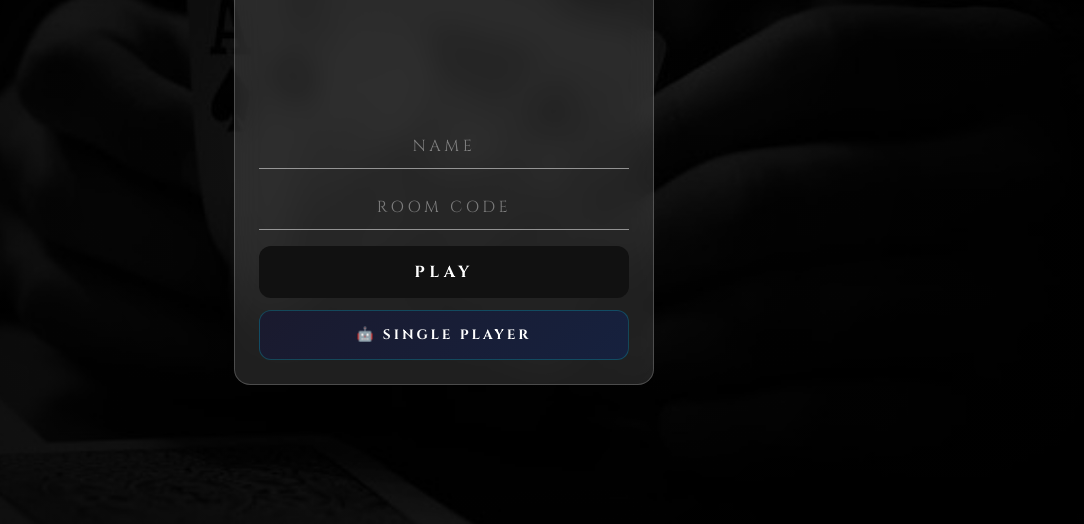
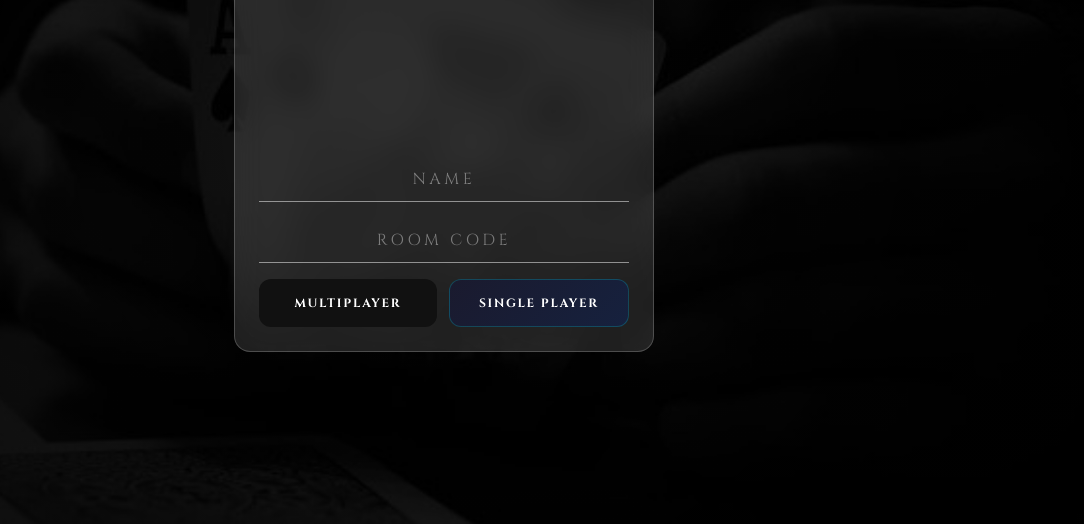
Before and after one commit to harshath-mohomed/OMI-, a website with bundled scripts: page public/index.html in a window 1280 px wide. Shown: the part 276-800 px from the top of the page, without its empty margins (196-1280 px from the left). Built offline with nearby package versions, Linux system fonts and the light colour scheme; files whose address does not match are found by name.

Commit message:
single player success

```diff
--- a/public/index.html
+++ b/public/index.html
@@ -1647,9 +1647,10 @@
             <div class="h-4"></div>
             <input id="input-room" type="text" placeholder="ROOM CODE" maxlength="12" class="minimal-input" data-translate-placeholder="roomPlaceholder">
             <div class="h-4"></div>
-            <button id="btn-home-play" class="play-action" data-translate="play">PLAY</button>
-            <div class="h-3"></div>
-            <button id="btn-single-player" class="play-action" style="background: linear-gradient(135deg, #1a1a2e 0%, #16213e 100%); border: 1px solid rgba(0, 247, 255, 0.2); font-size: 0.85rem; letter-spacing: 0.22em;">🤖 SINGLE PLAYER</button>
+            <div style="display: flex; gap: 12px; width: 100%;">
+                <button id="btn-home-play" class="play-action" style="flex: 1; padding: 14px 4px; font-size: 0.75rem; letter-spacing: 0.15em;" data-translate="multiplayer">MULTIPLAYER</button>
+                <button id="btn-single-player" class="play-action" style="flex: 1; background: linear-gradient(135deg, #1a1a2e 0%, #16213e 100%); border: 1px solid rgba(0, 247, 255, 0.2); padding: 14px 4px; font-size: 0.75rem; letter-spacing: 0.15em;" data-translate="singlePlayer">SINGLE PLAYER</button>
+            </div>
         </div>
     </div>
 
--- a/public/js/lang.js
+++ b/public/js/lang.js
@@ -17,6 +17,8 @@ export const translations = {
     joinBlack: "Join Black",
     joinRed: "Join Red",
     play: "PLAY",
+    multiplayer: "MULTIPLAYER",
+    singlePlayer: "SINGLE PLAYER",
     enterPrompt: "Enter your name and room to begin",
     namePlaceholder: "NAME",
     roomPlaceholder: "ROOM CODE",
@@ -68,6 +70,8 @@ export const translations = {
     joinBlack: "කළු කැට පිලට",
     joinRed: "රතු කැට පිලට",
     play: "ක්‍රීඩා කරන්න",
+    multiplayer: "බහු ක්‍රීඩක",
+    singlePlayer: "තනි ක්‍රීඩක",
     enterPrompt: "ආරම්භ කිරීමට ඔබේ නම සහ කාමර කේතය ඇතුළත් කරන්න",
     namePlaceholder: "නම",
     roomPlaceholder: "කාමර කේතය",
--- a/server/engine/SinglePlayerRoom.js
+++ b/server/engine/SinglePlayerRoom.js
@@ -68,7 +68,7 @@ export class SinglePlayerRoom extends Room {
 
       // After each event, check if a bot needs to act
       this._scheduleBotAction();
-    });
+    }, { isSinglePlayer: true });
 
     this.matchManager.initializeMatch();
   }
```
Also changed, not shown: server/engine/MatchManager.js (+9 -2 lines).
